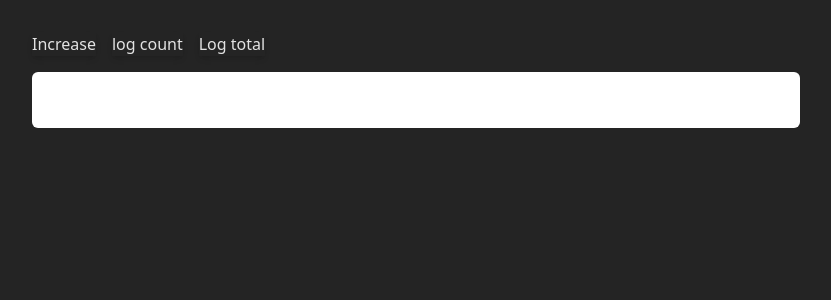
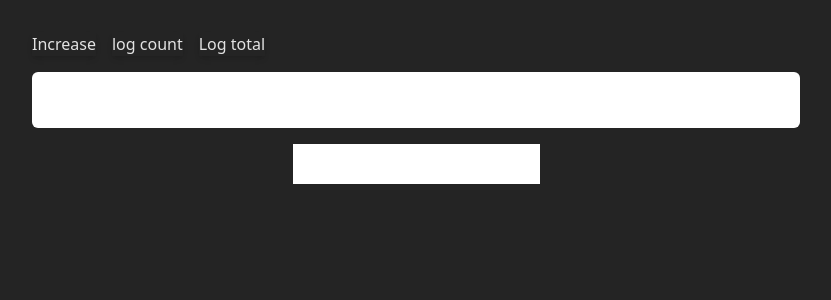
Before and after one commit to somitgarhewal/react-js-practice, a React (Vite) app: page /practice in a window 1280 px wide. Shown: the top 300 px of the page, without its empty margins (224-1055 px from the left). Built offline with nearby package versions, Linux system fonts and the light colour scheme.

Commit message:
created new reusable search bar with optional debounce

```diff
--- /dev/null
+++ b/src/components/searchBar2.jsx
@@ -0,0 +1,31 @@
+import { useEffect, useRef } from "react";
+
+const SearchBar2 = ({
+    isUseDebounce = true,
+    delay = 400,
+    val,
+    handleChange,
+    handleSearch,
+}) => {
+    useEffect(() => {
+        if (!val) return;
+        if (isUseDebounce) {
+            const timer = setTimeout(() => {
+                handleSearch(val);
+            }, delay);
+            return () => clearTimeout(timer);
+        } else {
+            handleSearch(val);
+        }
+    }, [val, isUseDebounce, delay, handleSearch]);
+
+    const handleChangeInner = (value) => {
+        handleChange(value);
+    };
+
+    return (
+        <input className="bg-white text-black mt-4 p-2" value={val} onChange={(e) => handleChangeInner(e.target.value)} />
+    );
+};
+
+export default SearchBar2
--- a/src/pages/practice.jsx
+++ b/src/pages/practice.jsx
@@ -1,11 +1,14 @@
 import React, { useCallback, useMemo, useState } from 'react'
 import SearchBar from '../components/SearchBar'
+import SearchBar2 from '../components/searchBar2'
 
-function Practice({items = [1,2,3,4,5]}) {
+function Practice({ items = [1, 2, 3, 4, 5] }) {
   const [count, setCount] = useState(0)
 
+  const [inputVal, setInputVal] = useState("");
+
   const sumItems = useMemo(() => {
-        return items.reduce((agg, item) => agg += item, 0 )
+    return items.reduce((agg, item) => agg += item, 0)
   }, [items])
 
   const logCount = useCallback(() => {
@@ -23,6 +26,15 @@ function Practice({items = [1,2,3,4,5]}) {
       <div className='mt-4 '>
         <SearchBar />
       </div>
+      <div>
+        <SearchBar2
+          val={inputVal}
+          handleSearch={(val) => alert(val)}
+          handleChange={(val) => setInputVal(val)}
+          isUseDebounce={true}
+          delay={3000}
+        />
+      </div>
     </>
   )
 }
```
Lines whose indentation alone changed are shown as unchanged.
